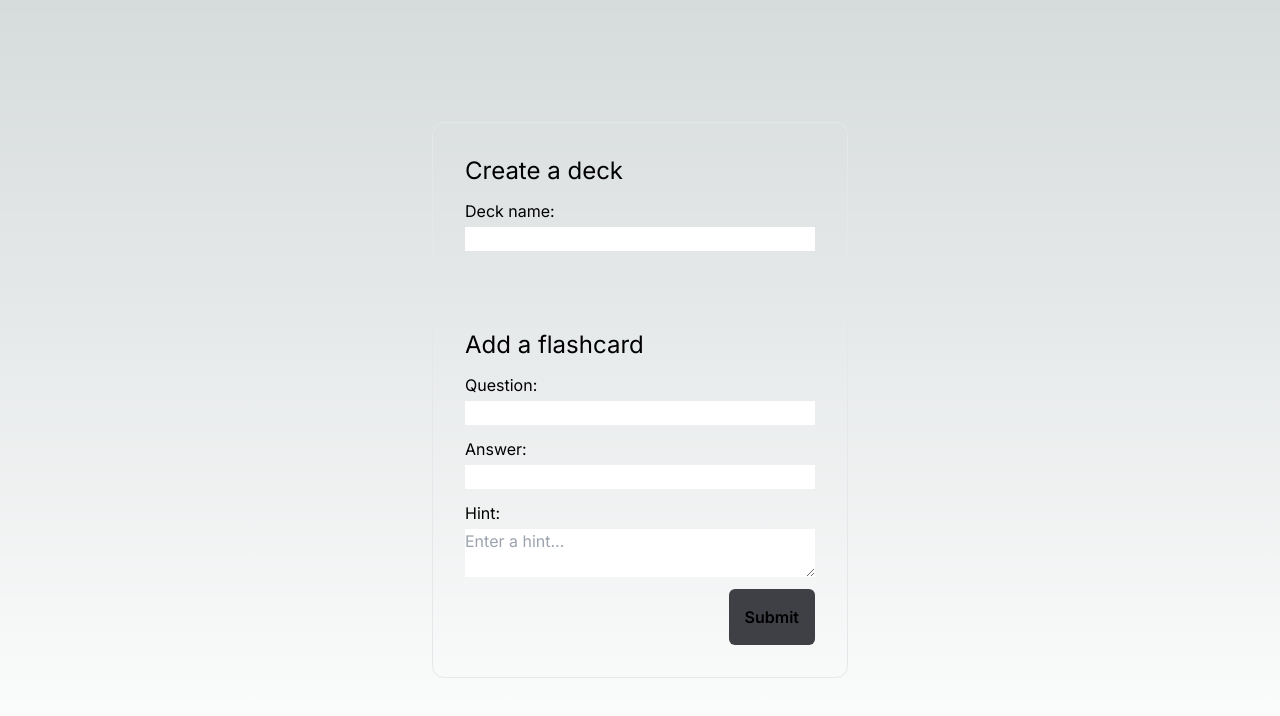
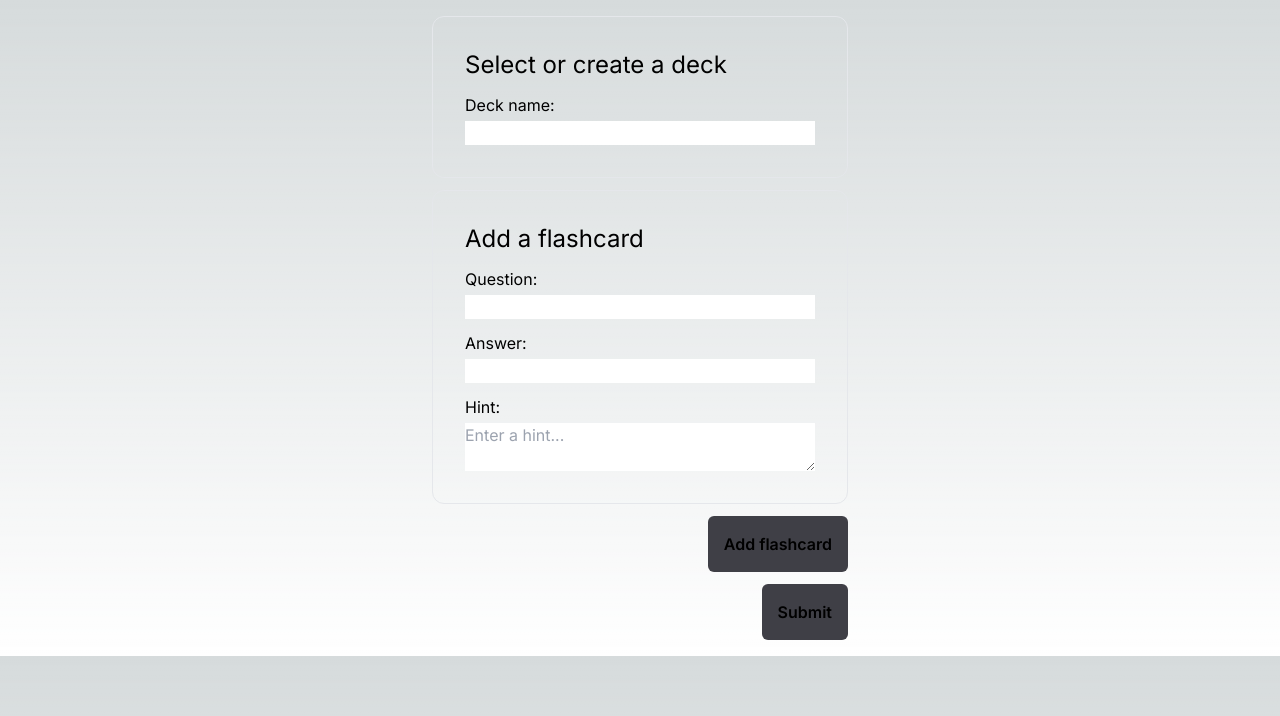
Before and after one commit to MarcRuemekorf/flashcard-app, a Next.js app: page /add-flashcard in a window 1280 px wide. Shown: the top 716 px of the page. Built offline with nearby package versions, Linux system fonts and the light colour scheme.

Commit message:
Update flashcard form and page (WIP)

```diff
--- a/src/components/forms/add-flashcard-form/AddFlashCardForm.tsx
+++ b/src/components/forms/add-flashcard-form/AddFlashCardForm.tsx
@@ -1,12 +1,24 @@
 import React from 'react'
-import { useForm, FormProvider } from 'react-hook-form'
+import { useForm, useFieldArray, FormProvider } from 'react-hook-form'
 import Input from '@/components/input-elements/Input'
 import Textarea from '@/components/input-elements/Textarea'
 import Card from '@/components/card/Card'
 import Button from '@/components/input-elements/Button'
 
+type FormData = {
+    deckName: string
+    flashcards: Flashcard[]
+}
+
 const AddFlashcardForm = (): JSX.Element => {
-    const methods = useForm<FormData>()
+    const methods = useForm<FormData>({ defaultValues: { flashcards: [{ question: '', answer: '', hint: '' }] } })
+
+    const { control } = methods
+
+    const { fields, append, remove } = useFieldArray({
+        control,
+        name: 'flashcards'
+    })
 
     const onSubmit = (data: FormData) => {
         console.log(data)
@@ -17,19 +29,29 @@ const AddFlashcardForm = (): JSX.Element => {
             <form onSubmit={methods.handleSubmit(onSubmit)}>
                 <div className="flex flex-col gap-3">
                     <Card className="flex flex-col gap-3">
-                        <h3 className="text-2xl">Create a deck</h3>
+                        <h3 className="text-2xl">Select or create a deck</h3>
                         <Input name="deck-name" label="Deck name:" />
                     </Card>
-                    <Card className="flex flex-col gap-3">
+                    {fields.map((field) => (
+                        <Card className="flex flex-col gap-3" key={field.id}>
                             <h3 className="text-2xl">Add a flashcard</h3>
                             <Input name="question" label="Question:" />
                             <Input name="answer" label="Answer:" />
                             <Textarea name="hint" label="Hint:" placeholder="Enter a hint..." />
+                        </Card>
+                    ))}
 
+                    <Button
+                        size="sm"
+                        className="ml-auto"
+                        type="button"
+                        onClick={() => append({ question: '', answer: '', hint: '' })}
+                    >
+                        Add flashcard
+                    </Button>
                     <Button size="sm" className="ml-auto" type="submit">
                         Submit
                     </Button>
-                    </Card>
                 </div>
             </form>
         </FormProvider>
--- a/src/components/templates/form-page-template/FormPageTemplate.tsx
+++ b/src/components/templates/form-page-template/FormPageTemplate.tsx
@@ -2,7 +2,7 @@ import React from 'react'
 
 const FormPageTemplate = ({ children }: Readonly<{ children: React.ReactNode }>) => {
     return (
-        <div className="w-full flex flex-col h-screen content-center justify-center">
+        <div className="w-full flex flex-col">
             <div className="w-full p-4">
                 <div className="w-full sm:w-1/2 xl:w-1/3 m-auto">{children}</div>
             </div>
--- a/src/lib/types/env.d.ts
+++ b/src/lib/types/env.d.ts
@@ -1,6 +1,7 @@
 interface Flashcard {
     question: string
     answer: string
+    hint?: string
 }
 
 interface FlashcardDeck {
```
Also changed, not shown: 1 other file (tests, documents, lock files or other folders). Lines whose indentation alone changed are shown as unchanged.
